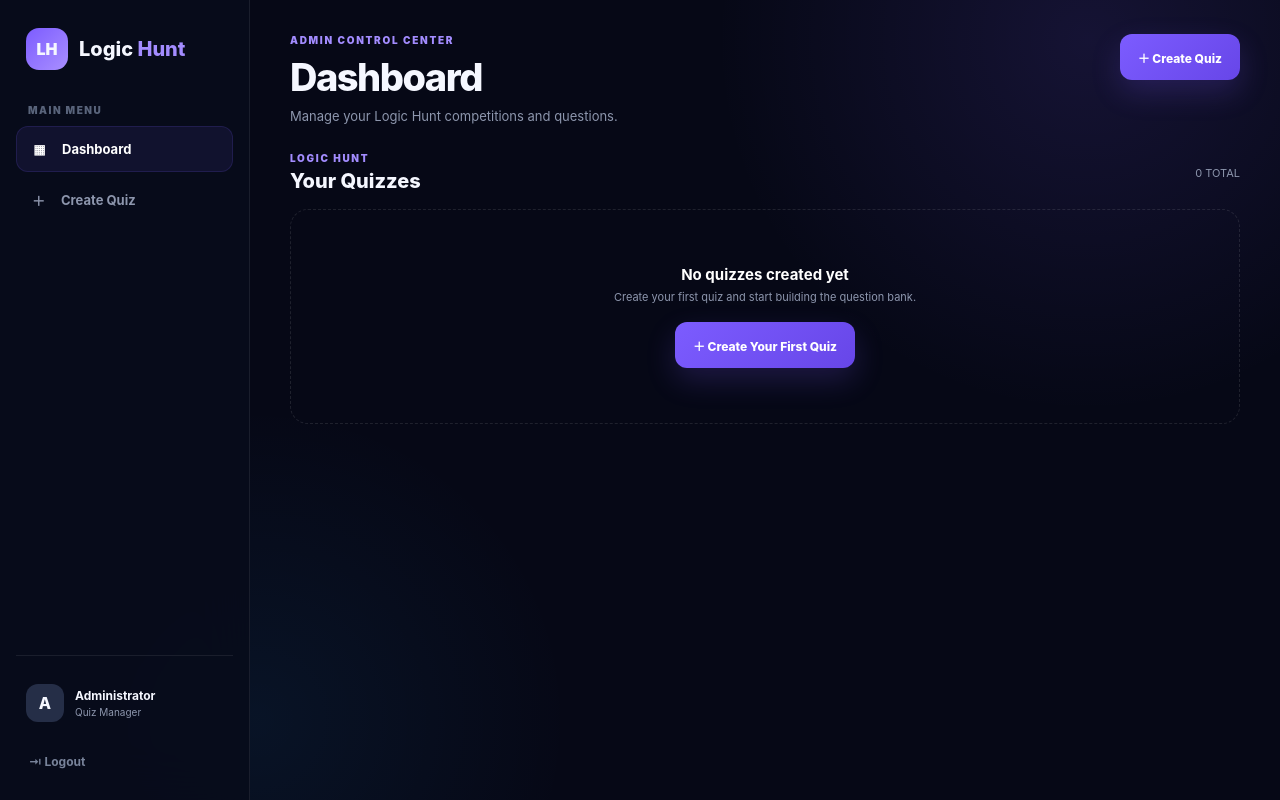
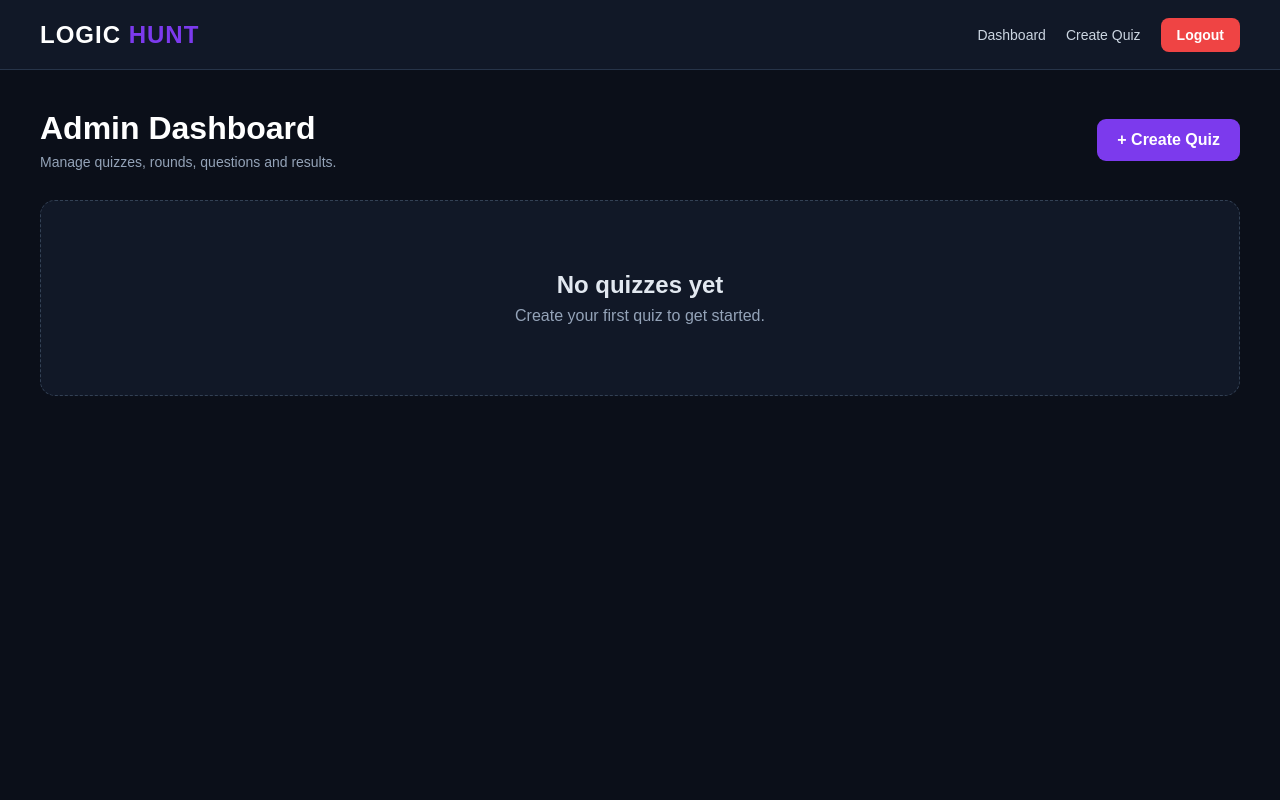
Before and after one commit to d35001122-png/quiz3, a Python web app: template templates/admin_dashboard.html in a window 1280 px wide. Run offline with Jinja, Linux system fonts and the light colour scheme; the template is opened without the code that fills it, so the values that code supplies are empty.

Commit message:
Update admin_dashboard.html

```diff
--- a/templates/admin_dashboard.html
+++ b/templates/admin_dashboard.html
@@ -3,118 +3,107 @@
 <head>
 <meta charset="UTF-8">
 <meta name="viewport" content="width=device-width, initial-scale=1.0">
-<title>Logic Hunt | Admin Dashboard</title>
+<title>Logic Hunt — Admin Dashboard</title>
 <style>
 *{box-sizing:border-box;margin:0;padding:0}
-:root{
- --bg:#060816;--sidebar:#080c1b;--card:#0f1528;--border:rgba(255,255,255,.08);
- --text:#f5f7ff;--muted:#8d96ad;--primary:#7c5cff;--primary2:#a38cff;
- --green:#31d9a3;--yellow:#ffc857;--red:#ff6077;--blue:#55b8ff
-}
-body{min-height:100vh;font-family:Inter,-apple-system,BlinkMacSystemFont,"Segoe UI",sans-serif;color:var(--text);
-background:radial-gradient(circle at 85% 5%,rgba(124,92,255,.13),transparent 28%),radial-gradient(circle at 20% 90%,rgba(40,170,255,.07),transparent 25%),var(--bg)}
-a{text-decoration:none;color:inherit}button,input{font:inherit}
-.app{min-height:100vh;display:flex}
-.sidebar{width:250px;min-height:100vh;position:fixed;left:0;top:0;bottom:0;padding:24px 16px;background:rgba(8,12,27,.94);
-border-right:1px solid var(--border);backdrop-filter:blur(25px);z-index:20}
-.brand{display:flex;align-items:center;gap:11px;padding:4px 10px 34px}
-.brand-logo,.mobile-logo{display:flex;align-items:center;justify-content:center;border-radius:13px;background:linear-gradient(135deg,#7c5cff,#a98fff);font-weight:900}
-.brand-logo{width:42px;height:42px}.brand-name{font-size:20px;font-weight:850}.brand-name span{color:var(--primary2)}
-.nav-label{padding:0 12px 10px;color:#59647b;font-size:10px;font-weight:900;letter-spacing:1.5px}
-.nav{display:flex;flex-direction:column;gap:5px}.nav-item{height:46px;display:flex;align-items:center;gap:13px;padding:0 13px;border-radius:12px;color:var(--muted);font-size:13px;font-weight:700}
-.nav-item:hover,.nav-item.active{color:white;background:rgba(124,92,255,.09)}.nav-item.active{border:1px solid rgba(124,92,255,.15)}
-.nav-icon{width:19px;height:19px;display:flex;align-items:center;justify-content:center}
-.sidebar-bottom{position:absolute;left:16px;right:16px;bottom:18px;border-top:1px solid var(--border);padding-top:18px}
-.admin-profile{display:flex;align-items:center;gap:11px;padding:10px;margin-bottom:8px}.avatar{width:38px;height:38px;display:flex;align-items:center;justify-content:center;border-radius:12px;background:#252e47;font-weight:800}
-.profile-info strong{display:block;font-size:12px}.profile-info span{display:block;margin-top:3px;color:var(--muted);font-size:10px}
-.logout{height:42px;display:flex;align-items:center;gap:12px;padding:0 13px;border-radius:10px;color:#78839a;font-size:12px;font-weight:700}.logout:hover{color:var(--red);background:rgba(255,96,119,.06)}
-.main{width:calc(100% - 250px);margin-left:250px;padding:34px 40px 60px;max-width:1600px}
-.topbar{display:flex;align-items:flex-start;justify-content:space-between;gap:25px;margin-bottom:28px}
-.eyebrow{color:var(--primary2);font-size:10px;font-weight:900;letter-spacing:1.7px}.heading h1{margin-top:8px;font-size:clamp(28px,3vw,38px);font-weight:850;letter-spacing:-1.5px}.heading p{margin-top:8px;color:var(--muted);font-size:13px}
-.create-button,.primary-btn{height:46px;display:inline-flex;align-items:center;justify-content:center;gap:9px;padding:0 18px;border:0;border-radius:12px;color:white;background:linear-gradient(135deg,#7c5cff,#6746e8);font-size:12px;font-weight:800;cursor:pointer;box-shadow:0 12px 30px rgba(124,92,255,.2)}
-.flash{padding:12px 15px;margin-bottom:18px;border-radius:10px;font-size:12px;font-weight:700}.flash.success{color:#78e8c4;background:rgba(49,217,163,.08);border:1px solid rgba(49,217,163,.12)}.flash.error{color:#ff91a2;background:rgba(255,96,119,.08);border:1px solid rgba(255,96,119,.12)}
-.section{margin-top:28px}.section-header{display:flex;align-items:center;justify-content:space-between;margin-bottom:16px}.section-title h2{margin-top:5px;font-size:20px;font-weight:800}
-.quiz-grid{display:grid;grid-template-columns:repeat(3,1fr);gap:16px}.quiz-card{padding:21px;border:1px solid var(--border);border-radius:18px;background:rgba(14,20,37,.82);transition:.2s}.quiz-card:hover{transform:translateY(-3px);border-color:rgba(124,92,255,.2)}
-.quiz-top{display:flex;align-items:center;justify-content:space-between;margin-bottom:20px}.quiz-card h3{font-size:17px;font-weight:800;line-height:1.35}.quiz-description{min-height:38px;margin-top:9px;color:var(--muted);font-size:11px;line-height:1.55}
-.actions{display:grid;grid-template-columns:1fr 1fr;gap:8px;margin-top:17px}.action{height:38px;border:1px solid var(--border);border-radius:10px;color:#cdd3df;background:rgba(255,255,255,.025);font-size:10px;font-weight:800;cursor:pointer;display:flex;align-items:center;justify-content:center}
-.action:hover{color:white;background:rgba(124,92,255,.1)}
-.full{grid-column:1/-1}.empty{padding:55px 25px;text-align:center;border:1px dashed rgba(255,255,255,.1);border-radius:18px;color:var(--muted)}.empty h3{color:white;font-size:15px}.empty p{margin-top:6px;font-size:11px}.empty .create-button{margin-top:18px}
-.mobile-header{display:none}
-@media(max-width:1100px){.quiz-grid{grid-template-columns:repeat(2,1fr)}}
-@media(max-width:800px){.sidebar{display:none}.main{width:100%;margin-left:0;padding:24px 18px 50px}.mobile-header{display:flex;align-items:center;margin-bottom:25px}.mobile-logo{width:35px;height:35px;font-size:14px;margin-right:9px}.topbar{flex-direction:column}.create-button{width:100%}}
-@media(max-width:600px){.quiz-grid{grid-template-columns:1fr}.actions{grid-template-columns:1fr}}
+body{font-family:Arial,Helvetica,sans-serif;background:#0b0f19;color:#fff;min-height:100vh}
+.navbar{height:70px;background:#111827;border-bottom:1px solid #273449;display:flex;align-items:center;justify-content:space-between;padding:0 40px}
+.logo{font-size:24px;font-weight:800;letter-spacing:1px}.logo span{color:#7c3aed}
+.nav-right{display:flex;align-items:center;gap:20px}.nav-link{color:#cbd5e1;text-decoration:none;font-size:14px}.nav-link:hover{color:#fff}
+.logout{background:#ef4444;color:#fff;padding:9px 16px;border-radius:8px;text-decoration:none;font-size:14px;font-weight:700}
+.container{max-width:1250px;margin:0 auto;padding:40px 25px}
+.header{display:flex;justify-content:space-between;align-items:center;margin-bottom:30px}.header h1{font-size:32px;margin-bottom:7px}.header p{color:#94a3b8;font-size:14px}
+.create-btn{background:#7c3aed;color:#fff;padding:12px 20px;border-radius:9px;text-decoration:none;font-weight:700}.create-btn:hover{background:#6d28d9}
+.flash{padding:13px 17px;border-radius:9px;margin-bottom:20px;font-size:14px}.flash.success{background:#064e3b;border:1px solid #059669;color:#a7f3d0}.flash.error{background:#450a0a;border:1px solid #dc2626;color:#fecaca}
+.quiz-grid{display:grid;grid-template-columns:repeat(auto-fit,minmax(330px,1fr));gap:22px}
+.quiz-card{background:#111827;border:1px solid #273449;border-radius:16px;padding:24px;transition:.2s ease}.quiz-card:hover{transform:translateY(-3px);border-color:#475569}
+.quiz-top{display:flex;justify-content:space-between;align-items:flex-start;gap:15px;margin-bottom:14px}.quiz-title{font-size:21px;font-weight:800;line-height:1.3}
+.round{color:#a78bfa;font-size:12px;font-weight:700;margin-top:7px;text-transform:uppercase;letter-spacing:.7px}
+.status{padding:6px 10px;border-radius:20px;font-size:11px;font-weight:800;white-space:nowrap}.status.draft{background:#334155;color:#cbd5e1}.status.running{background:#064e3b;color:#6ee7b7}.status.completed{background:#3f1d1d;color:#fca5a5}
+.description{color:#94a3b8;font-size:14px;line-height:1.6;margin-bottom:20px}
+.actions{display:flex;flex-wrap:wrap;gap:9px}.action-btn{display:inline-block;padding:9px 13px;border-radius:8px;text-decoration:none;font-size:12px;font-weight:700;border:1px solid #334155;color:#e2e8f0;background:#1e293b}.action-btn:hover{background:#273449}
+.status-area{margin-top:18px;padding-top:18px;border-top:1px solid #273449}.status-form{width:100%}
+.status-button,.round-button{width:100%;border:none;border-radius:9px;padding:11px 15px;font-size:13px;font-weight:800;cursor:pointer}
+.status-button.start{background:#16a34a;color:#fff}.status-button.start:hover{background:#15803d}.status-button.stop{background:#dc2626;color:#fff}.status-button.stop:hover{background:#b91c1c}
+.completed-label{width:100%;padding:11px 15px;text-align:center;border-radius:9px;background:#1e293b;border:1px solid #475569;color:#fca5a5;font-size:13px;font-weight:800}
+
+.empty{text-align:center;padding:70px 20px;background:#111827;border:1px dashed #334155;border-radius:15px;color:#94a3b8}.empty h2{color:#e2e8f0;margin-bottom:8px}
+@media(max-width:700px){.navbar{padding:0 18px}.container{padding:25px 15px}.header{flex-direction:column;align-items:flex-start;gap:18px}.create-btn{width:100%;text-align:center}.quiz-grid{grid-template-columns:1fr}}
 </style>
 </head>
 <body>
-<div class="app">
-<aside class="sidebar">
-    <div class="brand"><div class="brand-logo">LH</div><div class="brand-name">Logic <span>Hunt</span></div></div>
-    <div class="nav-label">MAIN MENU</div>
-    <nav class="nav">
-        <a href="{{ url_for('admin_dashboard') }}" class="nav-item active"><span class="nav-icon">▦</span>Dashboard</a>
-        <a href="{{ url_for('create_quiz_page') }}" class="nav-item"><span class="nav-icon">＋</span>Create Quiz</a>
+<nav class="navbar">
+<div class="logo">LOGIC <span>HUNT</span></div>
+<div class="nav-right">
+<a href="{{ url_for('admin_dashboard') }}" class="nav-link">Dashboard</a>
+<a href="{{ url_for('create_quiz_page') }}" class="nav-link">Create Quiz</a>
+<a href="{{ url_for('admin_logout') }}" class="logout">Logout</a>
+</div>
 </nav>
-    <div class="sidebar-bottom">
-        <div class="admin-profile"><div class="avatar">A</div><div class="profile-info"><strong>Administrator</strong><span>Quiz Manager</span></div></div>
-        <a href="{{ url_for('admin_logout') }}" class="logout">⇥ Logout</a>
+
+<div class="container">
+<div class="header">
+<div><h1>Admin Dashboard</h1><p>Manage quizzes, rounds, questions and results.</p></div>
+<a href="{{ url_for('create_quiz_page') }}" class="create-btn">+ Create Quiz</a>
 </div>
-</aside>
-
-<main class="main">
-    <div class="mobile-header"><div class="mobile-logo">LH</div><strong>Logic Hunt</strong></div>
-
-    <header class="topbar">
-        <div class="heading">
-            <div class="eyebrow">ADMIN CONTROL CENTER</div>
-            <h1>Dashboard</h1>
-            <p>Manage your Logic Hunt competitions and questions.</p>
-        </div>
-        <a href="{{ url_for('create_quiz_page') }}" class="create-button">＋ Create Quiz</a>
-    </header>
 
 {% with messages = get_flashed_messages(with_categories=true) %}
+{% if messages %}
 {% for category, message in messages %}
 <div class="flash {{ category }}">{{ message }}</div>
 {% endfor %}
+{% endif %}
 {% endwith %}
-
-
-
-    <section class="section">
-        <div class="section-header">
-            <div class="section-title"><div class="eyebrow">LOGIC HUNT</div><h2>Your Quizzes</h2></div>
-            <span style="color:var(--muted);font-size:11px">{{ quizzes|length }} TOTAL</span>
-        </div>
 
 {% if quizzes %}
 <div class="quiz-grid">
 {% for quiz in quizzes %}
-            <article class="quiz-card">
+<div class="quiz-card">
 <div class="quiz-top">
-                    <span style="color:var(--muted);font-size:11px">LOGIC HUNT</span>
+<div>
+<div class="quiz-title">{{ quiz.title }}</div>
+<div class="round">Round {{ quiz.round_number or 1 }}</div>
+</div>
+{% if quiz.status == 'running' %}
+<div class="status running">RUNNING</div>
+{% elif quiz.status == 'completed' %}
+<div class="status completed">COMPLETED</div>
+{% else %}
+<div class="status draft">DRAFT</div>
+{% endif %}
 </div>
 
-                <h3>{{ quiz.title }}</h3>
-                <p class="quiz-description">{{ quiz.description or "No description has been added to this quiz." }}</p>
-
-
+{% if quiz.description %}
+<div class="description">{{ quiz.description }}</div>
+{% else %}
+<div class="description">No description available.</div>
+{% endif %}
 
 <div class="actions">
-                    <a class="action" href="{{ url_for('admin_quiz_results', quiz_id=quiz.id) }}">Submissions</a>
-                    <a class="action" href="{{ url_for('add_question_page', quiz_id=quiz.id) }}">Manage Questions</a>
+<a href="{{ url_for('add_question_page', quiz_id=quiz.id) }}" class="action-btn">Questions</a>
+<a href="{{ url_for('admin_quiz_results', quiz_id=quiz.id) }}" class="action-btn">Results</a>
 </div>
-            </article>
+
+<div class="status-area">
+{% if quiz.status == 'draft' %}
+<form class="status-form" method="POST" action="{{ url_for('toggle_quiz_status', quiz_id=quiz.id) }}" onsubmit="return confirm('Start this quiz now? Students will be able to participate.');">
+<button class="status-button start" type="submit">▶ Start Quiz</button>
+</form>
+{% elif quiz.status == 'running' %}
+<form class="status-form" method="POST" action="{{ url_for('toggle_quiz_status', quiz_id=quiz.id) }}" onsubmit="return confirm('Stop this quiz? It will be marked COMPLETED and students can no longer participate.');">
+<button class="status-button stop" type="submit">■ Stop Quiz</button>
+</form>
+{% else %}
+<div class="completed-label">✓ QUIZ COMPLETED</div>
+
+{% endif %}
+</div>
+</div>
 {% endfor %}
 </div>
 {% else %}
-        <div class="empty">
-            <h3>No quizzes created yet</h3>
-            <p>Create your first quiz and start building the question bank.</p>
-            <a href="{{ url_for('create_quiz_page') }}" class="create-button">＋ Create Your First Quiz</a>
-        </div>
+<div class="empty"><h2>No quizzes yet</h2><p>Create your first quiz to get started.</p></div>
 {% endif %}
-    </section>
-</main>
 </div>
 </body>
 </html>
```
Lines whose indentation alone changed are shown as unchanged.
